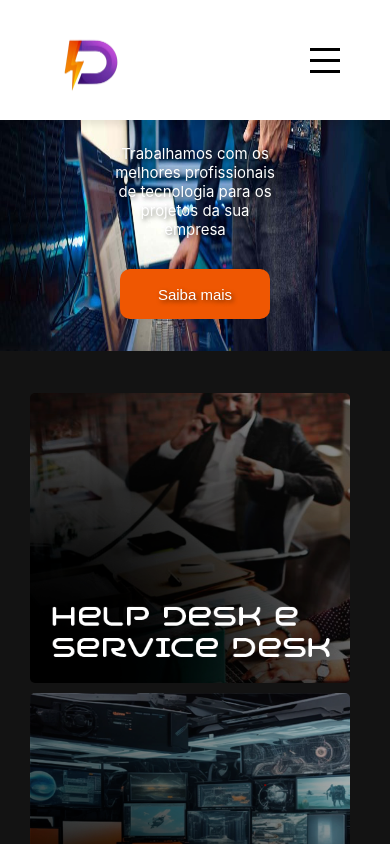
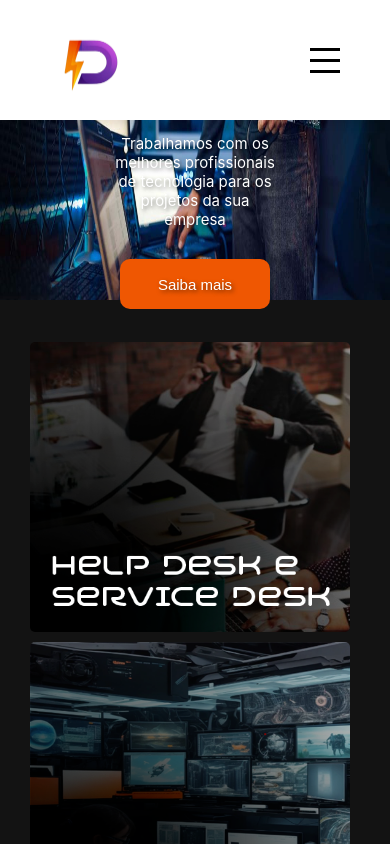
Before and after one commit to leo1lazaro/Develocity-Site, a React (Create React App) app: page / in a window 390 px wide. Shown: the top 844 px of the page. Built offline with nearby package versions, Linux system fonts and the light colour scheme.

Commit message:
ta corrigido essa merda, que isso nao se repita cacete

```diff
--- a/src/Components/NavBar/navbar.css
+++ b/src/Components/NavBar/navbar.css
@@ -100,14 +100,3 @@
         background-color: #f0f0f0;
     }
 }
-
-@media (min-width: 720px) {
-    .links {
-        display: flex;
-        gap: 20px;
-    }
-
-    .hamburger {
-        display: none;
-    }
-}
--- a/src/Components/Pages/Home/SectionA/sectiona.css
+++ b/src/Components/Pages/Home/SectionA/sectiona.css
@@ -101,14 +101,16 @@
     .section-a-home{
         background-repeat: no-repeat;
         background-size: 100% 100%;
-        width: 100%;
-        height: auto;
+        min-width: 300px;
+        max-width: 480px;
+        min-height: 200px;
+        max-height: 300px;
         display: flex;
         flex-direction: column;
         justify-content: space-around;
         padding: 2em 2em;
         gap: 0em;
-        margin-top: 10px;
+        margin-top: 1   0px;
     }
     .section-a-home button{
         background-color: #EF5702;
@@ -147,14 +149,15 @@
     .section-a-home{
         background-repeat: no-repeat;
         background-size: 100% 100%;
-        width: 100%;
+        min-width: 481px;
+        max-width:718px;
         height: auto;
         display: flex;
         flex-direction: column;
         justify-content: space-around;
         padding: 2em 1em;
         gap: 0em;
-        margin-top: 1px;
+        margin-top: 120px;
     }
     .section-a-home button{
         background-color: #EF5702;
--- a/src/Components/Rodape/rodape.css
+++ b/src/Components/Rodape/rodape.css
@@ -69,6 +69,8 @@
         display: flex;
         align-items: center;
         justify-content: center;
+        min-width: 450px;
+        max-width: 520px;
     }
 
     .rodape-info {
```
